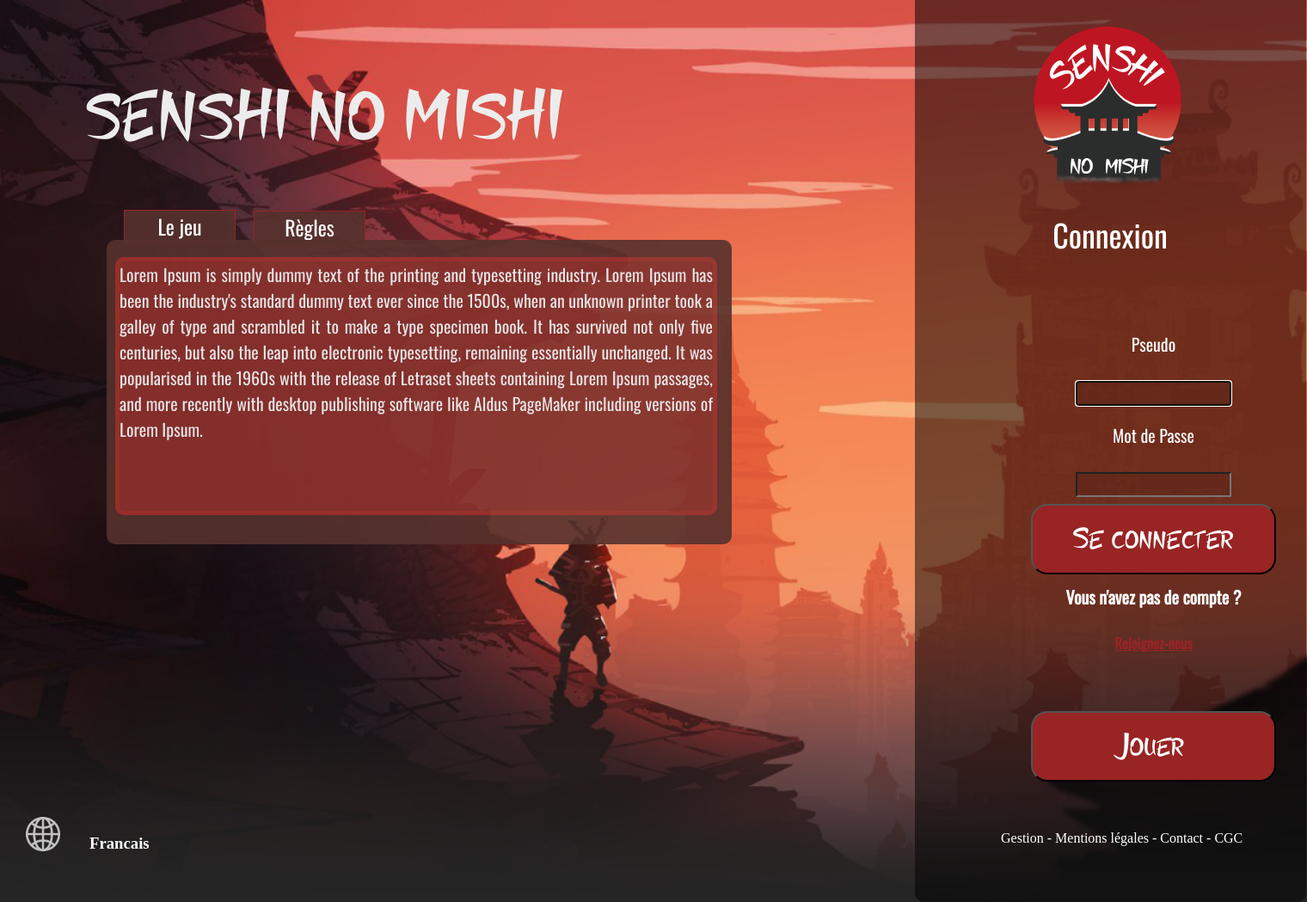
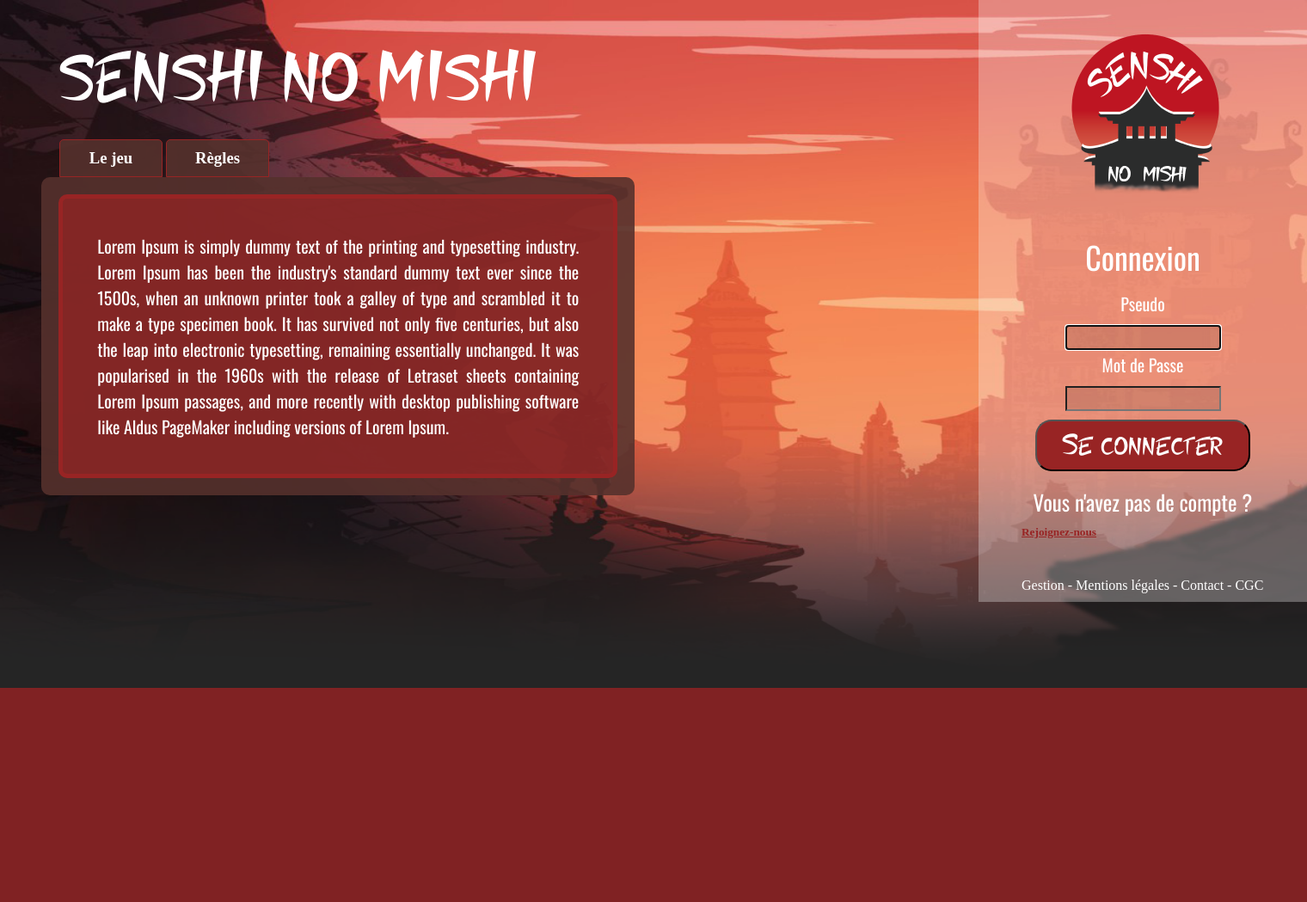
Before and after one commit to flomess/senshinomishi, a Symfony app: template templates/default/index.html.twig in a window 1520 px wide. Shown: the whole page at 86% size. After the commit the page ends 800 px from the top, so only its background shows below. Run offline with Twig, Linux system fonts and the light colour scheme; the template is opened without the code that fills it, so the values that code supplies are empty; some libraries are stand-ins or nearby versions.

Commit message:
update pa

```diff
--- a/src/Controller/Admin/DashboardController.php
+++ b/src/Controller/Admin/DashboardController.php
@@ -29,7 +29,7 @@ class DashboardController extends AbstractDashboardController
     public function configureMenuItems(): iterable
     {
         yield MenuItem::linktoDashboard('Dashboard', 'fa fa-home');
-        yield MenuItem::linkToCrud('Parties', 'fas fa-games', Game::class);
+        yield MenuItem::linkToCrud('Parties', 'fas fa-laptop', Game::class);
         yield MenuItem::linkToCrud('Utilisateurs', 'fas fa-users', User::class);
     }
 }
--- a/templates/default/index.html.twig
+++ b/templates/default/index.html.twig
@@ -2,50 +2,47 @@
 
 {% block title %}Senshi no Mishi | Accueil{% endblock %}
 {% block stylesheets %}
+    <link rel="stylesheet" href="https://fonts.googleapis.com/css2?family=Oswald&display=swap">
     <link rel="stylesheet" type="text/css" href="{{ asset('assets/styles/r/style.css') }}">
 {% endblock %}
 
 {% block body %}
     <section class="main">
 
-        <div class="first">
-            <div class="title">
-                SENSHI NO MISHI
-            </div>
+        <h1>SENSHI NO MISHI</h1>
+
+        <div class="mainseconde">
+            <h3 class="secondary">Le jeu</h3>
+            <h3 class="secondary">Règles</h3>
         </div>
 
-
-        <div class="secondary">
-            <h3>Le jeu</h3>
-            <h3 class="rules">Règles</h3>
-        </div>
-
-        <div class="firstconatiner">
+        <div class="firstcontainer">
             <div class="secondcontainer">
                 <div class="content">
                     <p>Lorem Ipsum is simply dummy text of the printing and typesetting industry. Lorem Ipsum has been the industry's standard dummy text ever since the 1500s, when an unknown printer took a galley of type and scrambled it to make a type specimen book. It has survived not only five centuries, but also the leap into electronic typesetting, remaining essentially unchanged. It was popularised in the 1960s with the release of Letraset sheets containing Lorem Ipsum passages, and more recently with desktop publishing software like Aldus PageMaker including versions of Lorem Ipsum.</p>
                 </div>
-
             </div>
         </div>
+    </section>
 
-        <aside>
-            <div class="logo">
-                <img src="{{ asset('assets/imgs/logofinal.png') }}">
-            </div>
+    <section class="last">
+        <div class="form">
 
-            <section>
-                <h3>Connexion</h3>
-                <div class="formulaire">
+            <img class="logo" src="{{ asset('assets/imgs/logofinal.png') }}">
+
+
+                {% if app.user %}
+                    <h4>{{ app.user.username }}</h4>
+                    {% else %}
+                <h4>Connexion</h4>
+                {% endif %}
+
                     <form method="post">
                         {% if error %}
                             <div class="alert alert-danger">{{ error.messageKey|trans(error.messageData, 'security') }}</div>
                         {% endif %}
 
                         {% if app.user %}
-                            <div class="mb-3">
-                                Vous êtes connecté en tant que {{ app.user.username }}<br> <a style=" font-weight: bolder;color: #982424 ;text-decoration: underline" href="{{ path('app_logout') }}">Déconnexion</a>
-                            </div>
                             {% else %}
                                 <label for="inputPseudo">Pseudo</label><br>
                                 <input type="text" value="{{ last_username }}" name="pseudo" id="inputPseudo" class="form-control" required autofocus><br>
@@ -54,38 +51,43 @@
 
                                 <input type="hidden" name="_csrf_token"
                                        value="{{ csrf_token('authenticate') }}"
-                                >
+                                ><br>
 
                                 <button class="btn btn-lg btn-primary" type="submit">
                                     Se connecter
                                 </button>
-
+                    </form><br>
                         {% endif %}
                         {% if app.user %}
                         {% else %}
-                            <h4>Vous n'avez pas de compte ? </h4>
-                            <h5><a href="{{ path('app_register') }}" style=" font-weight: bolder;color: #982424 ;text-decoration: underline">Rejoignez-nous</a></h5>
+                            <h3>Vous n'avez pas de compte ? </h3>
+                            <h5><a href="{{ path('app_register') }}" style=" font-weight: bolder;color: #982424 ;text-decoration: underline;text-align: center ">Rejoignez-nous</a></h5>
 
                         {% endif %}
 
 
-                    </form><br>
 
-                    <button>
-                        Jouer
-                    </button>
+                    {% if app.user %}
+                        <button><a href="{{ path('profil') }}">
+                            Profil
+                            </a></button><br>
+                    <button><a href="">
+                            Jouer
+                        </a></button><br>
+                        <button><a href="{{ path('app_logout') }}">
+                                Déconnexion
+                            </a>
+                        </button>
+                    {% endif %}
 
-                </div>
 
-            </section>
             <div class="footer">
-                Gestion  -  Mentions légales  -  Contact  -  CGC
+                <a href="{{ path('admin') }}">Gestion</a>  -  Mentions légales  -  Contact  -  CGC
             </div>
-        </aside>
+        </div>
 
     </section>
-    <div class="language">
-        <img src="{{ asset('assets/imgs/globe2.png') }}" height="40px">
-        <h3>Francais</h3>
-    </div>
+
+
+
 {% endblock %}
```
Also changed, not shown: public/assets/styles/r/style.css, public/assets/styles/r/style.scss, 2 other files.
